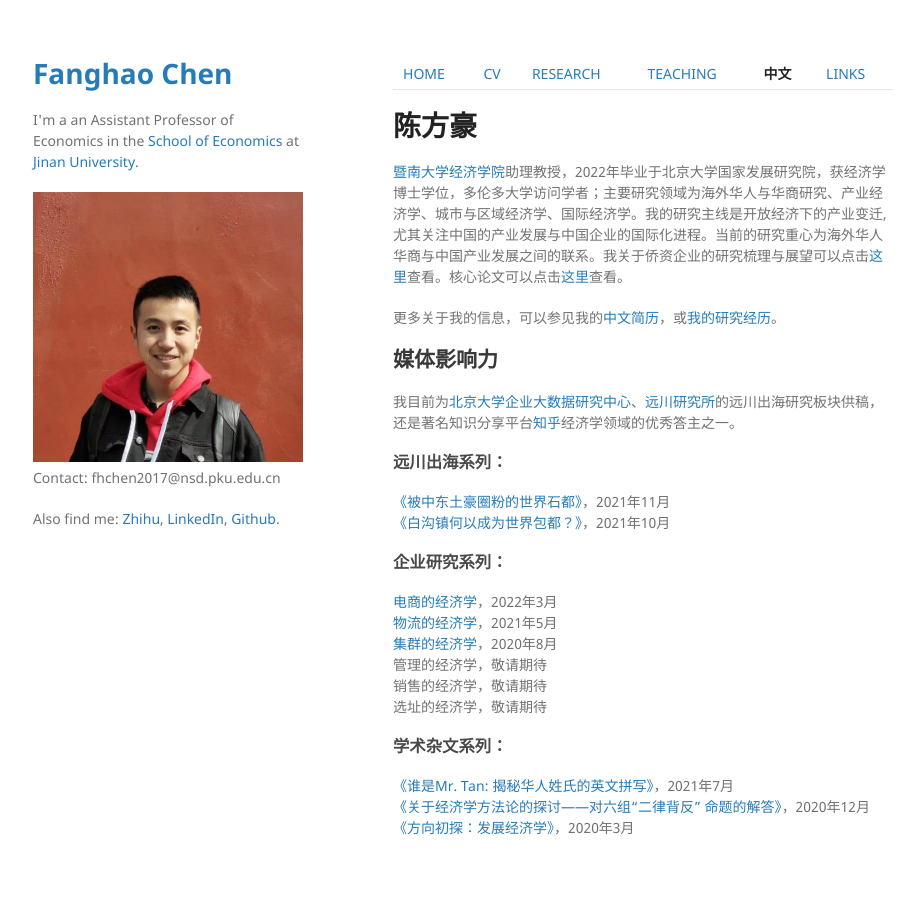
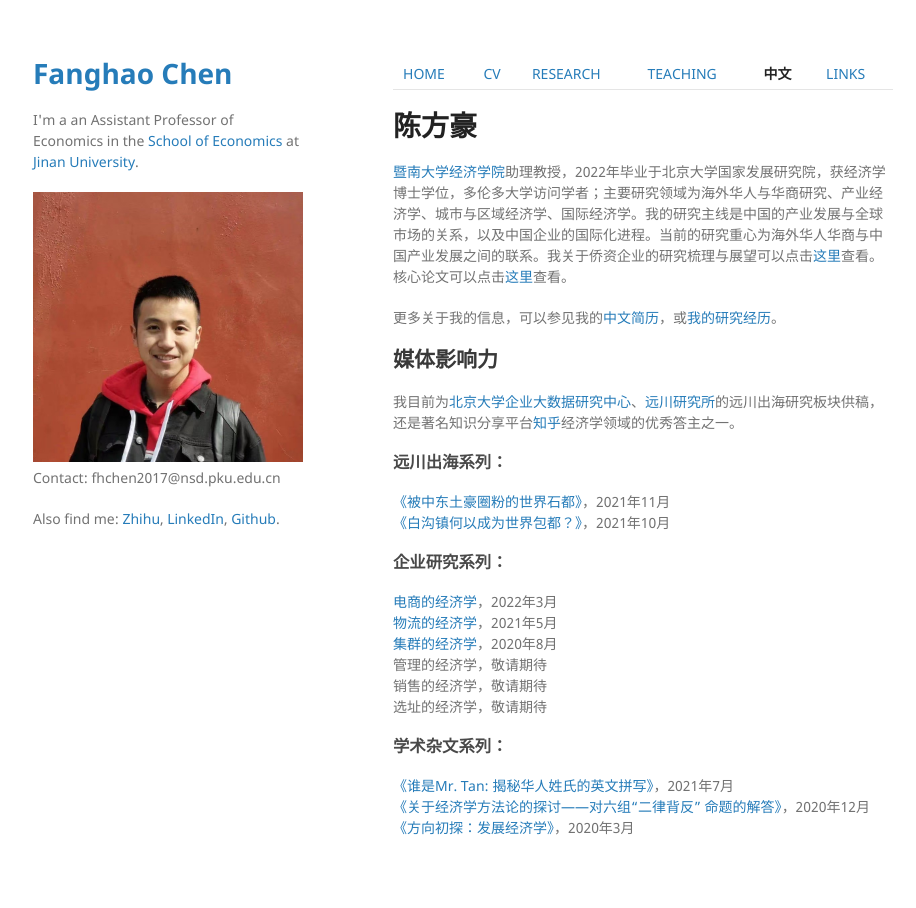
Before and after one commit to FanghaoChen/homepage, a Jekyll site: the page built from chinesepage.md, in a window 1280 px wide. Shown: the whole page, without its empty margins (177-1093 px from the left). Built offline with Jekyll 4.4.1, drawn with Linux system fonts in a browser that asks for light colours; our own code applies the rules of GitHub Pages for plain Markdown files.

Commit message:
Update chinesepage.md

```diff
--- a/chinesepage.md
+++ b/chinesepage.md
@@ -2,7 +2,7 @@
 
 # 陈方豪
 
-[暨南大学经济学院](https://ec.jnu.edu.cn/)助理教授，2022年毕业于北京大学国家发展研究院，获经济学博士学位，多伦多大学访问学者；主要研究领域为海外华人与华商研究、产业经济学、城市与区域经济学、国际经济学。我的研究主线是开放经济下的产业变迁, 尤其关注中国的产业发展与中国企业的国际化进程。当前的研究重心为海外华人华商与中国产业发展之间的联系。我关于侨资企业的研究梳理与展望可以点击[这里](https://www.jcejournal.com.cn/CN/Y2022/V1/I1/4)查看。核心论文可以点击[这里](./assets/familiar_stranger_draft_220303.pdf)查看。
+[暨南大学经济学院](https://ec.jnu.edu.cn/)助理教授，2022年毕业于北京大学国家发展研究院，获经济学博士学位，多伦多大学访问学者；主要研究领域为海外华人与华商研究、产业经济学、城市与区域经济学、国际经济学。我的研究主线是中国的产业发展与全球市场的关系，以及中国企业的国际化进程。当前的研究重心为海外华人华商与中国产业发展之间的联系。我关于侨资企业的研究梳理与展望可以点击[这里](https://www.jcejournal.com.cn/CN/Y2022/V1/I1/4)查看。核心论文可以点击[这里](./assets/familiar_stranger_draft_2201010.pdf)查看。
 
 更多关于我的信息，可以参见我的[中文简历](./assets/陈方豪_暨大经院_220927.pdf)，或[我的研究经历](https://mp.weixin.qq.com/s?__biz=Mzg4MzE0ODY0Mw==&mid=2247491382&idx=1&sn=992dc4dda38bfd95d5c2b47848fc5a81&chksm=cf4a8d3af83d042c96f68c98b9406eab25df4ce418b6778fccdee755fc9e499decfb44498855&mpshare=1&scene=24&srcid=12203KNxFd0xsEh7nM7ZzhKn&sharer_sharetime=1639991731014&sharer_shareid=009d752390d3ca9d149b0d31038375f0#rd)。
 
```
